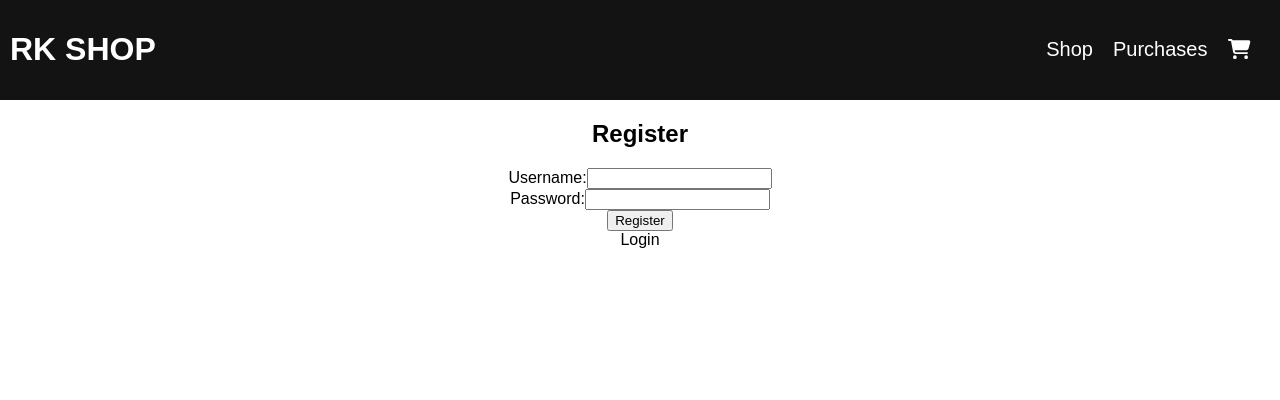
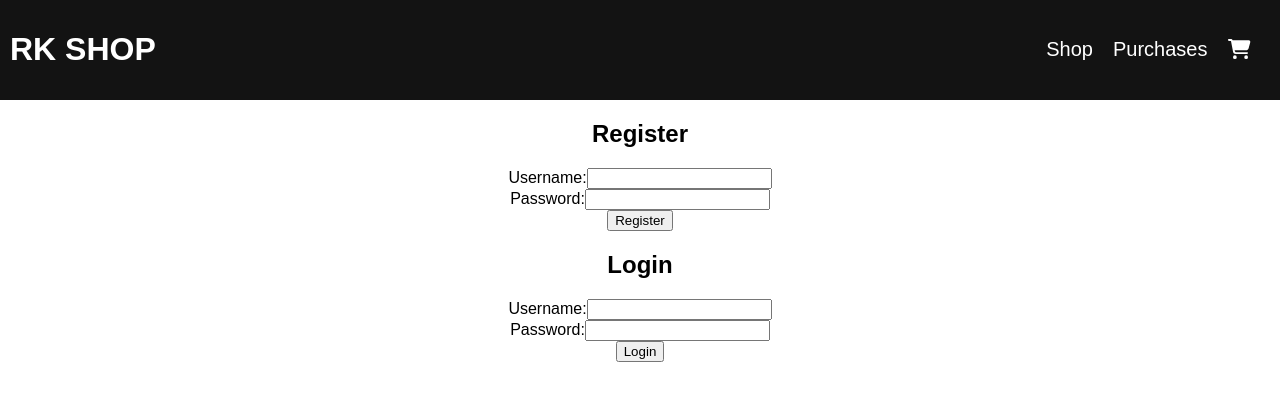
Before and after one commit to RadekK1996/Ecommerce-App-frontend, a React (Create React App) app: page /auth in a window 1280 px wide. Shown: the top 400 px of the page. Built offline with nearby package versions, Linux system fonts and the light colour scheme.

Commit message:
Implement user login funcionality in the Login  component

```diff
--- a/src/pages/auth/index.tsx
+++ b/src/pages/auth/index.tsx
@@ -1,6 +1,8 @@
 import axios from "axios";
 import { SyntheticEvent, useState } from "react";
 import { UserErrors } from "../../errors";
+import { useCookies } from "react-cookie";
+import { useNavigate } from "react-router-dom";
 
 export const AuthPage = () => {
   return (
@@ -11,8 +13,8 @@ export const AuthPage = () => {
 };
 
 const Register = () => {
-  const [username, setUsername] = useState("");
-  const [password, setPassword] = useState("");
+  const [username, setUsername] = useState<string>("");
+  const [password, setPassword] = useState<string>("");
 
   const handleSubmit = async (e: SyntheticEvent) => {
     e.preventDefault();
@@ -59,5 +61,61 @@ const Register = () => {
 };
 
 const Login = () => {
-  return <div>Login</div>;
+  const [username, setUsername] = useState<string>("");
+  const [password, setPassword] = useState<string>("");
+  const [, setCookies] = useCookies(["access_token"]);
+  const navigate = useNavigate();
+
+  const handleSubmit = async (e: SyntheticEvent) => {
+    e.preventDefault();
+    try {
+      const result = await axios.post("http://localhost:3001/user/login", {
+        username,
+        password,
+      });
+      setCookies("access_token", result.data.token);
+      localStorage.setItem("userID", result.data.userID);
+      navigate("/");
+    } catch (err) {
+      let errorMessage: string = "";
+
+      switch (err.response.data.type) {
+        case UserErrors.NO_USER_FOUND:
+          errorMessage = "No user found";
+          break;
+        case UserErrors.WRONG_CREDENTIALS:
+          errorMessage = "Wrong credentials";
+          break;
+        default:
+          errorMessage = "Something went wrong";
+      }
+      alert("Error:" + errorMessage);
+    }
+  };
+  return (
+    <div className="auth-container">
+      <form onSubmit={handleSubmit}>
+        <h2>Login</h2>
+        <div className="form-group">
+          <label htmlFor="username">Username:</label>
+          <input
+            type=" text"
+            id="username"
+            value={username}
+            onChange={(e) => setUsername(e.target.value)}
+          />
+        </div>
+        <div className="form-group">
+          <label htmlFor="password">Password:</label>
+          <input
+            type="password"
+            id="password"
+            value={password}
+            onChange={(e) => setPassword(e.target.value)}
+          />
+        </div>
+        <button type="submit">Login</button>
+      </form>
+    </div>
+  );
 };
```
